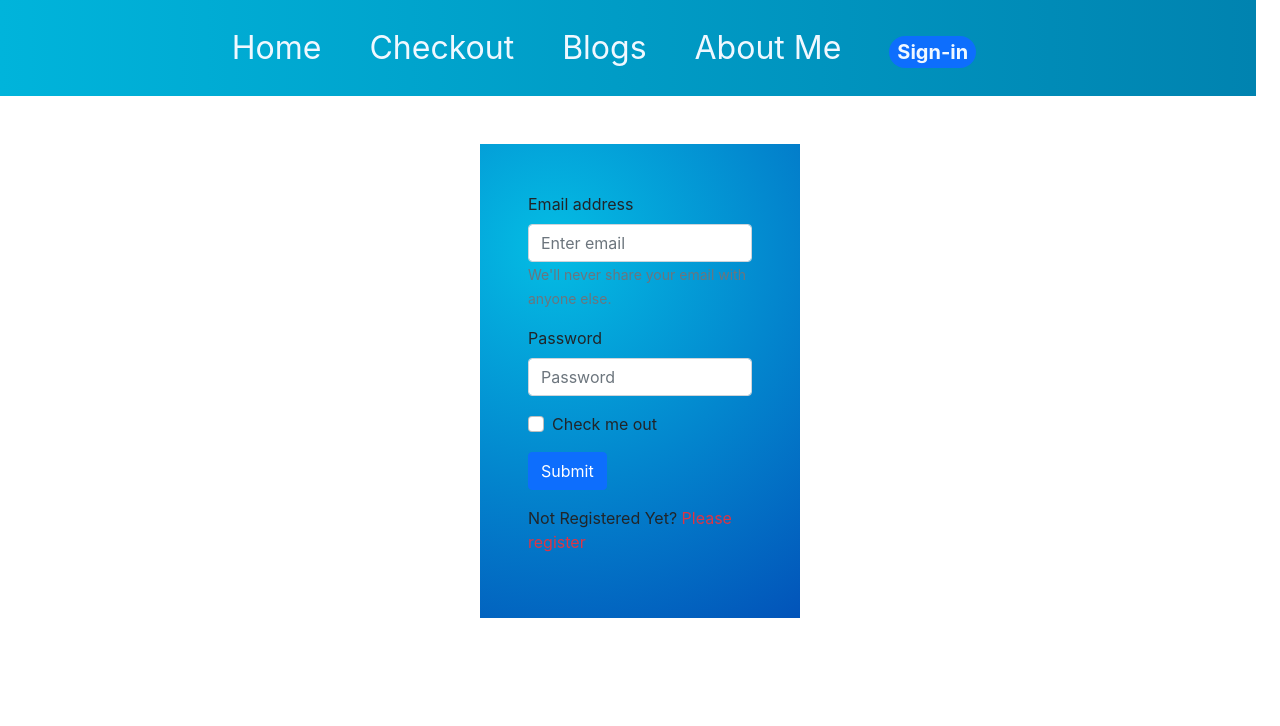
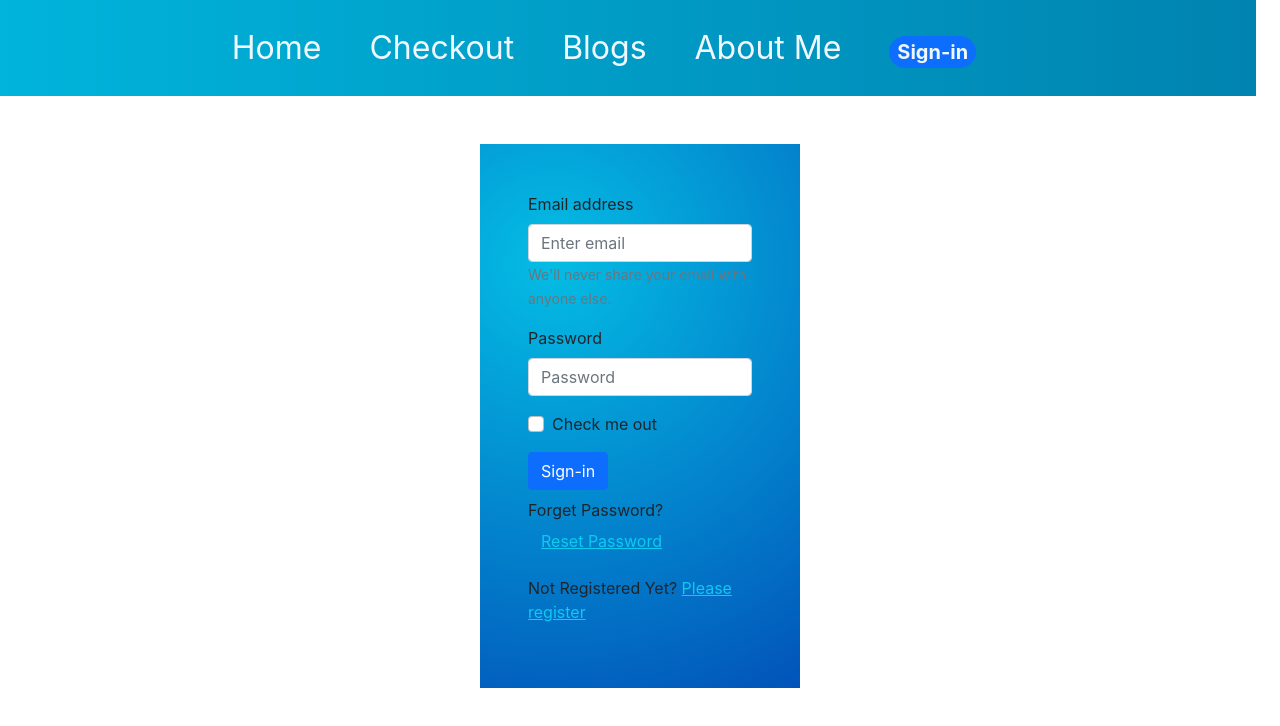
Before and after one commit to RohanSha05/-independent-service-provider, a React (Create React App) app: page /signin in a window 1280 px wide. Shown: the top 726 px of the page. Built offline with nearby package versions, Linux system fonts and the light colour scheme; no server answers; the HTML template or start-up script is replaced by a standard one.

Commit message:
pass-reset-added

```diff
--- /dev/null
+++ b/src/components/Loading/Loading.js
@@ -0,0 +1,13 @@
+import React from 'react';
+import { Spinner } from 'react-bootstrap';
+
+const Loading = () => {
+    return (
+        <div style={{ height: '400px' }} className='w-100 d-flex justify-content-center align-content-center'>
+            <Spinner animation="border" variant="primary" />
+
+        </div>
+    );
+};
+
+export default Loading;
--- a/src/components/Register/Register.js
+++ b/src/components/Register/Register.js
@@ -14,7 +14,7 @@ const Register = () => {
         user,
         loading,
         error,
-    ] = useCreateUserWithEmailAndPassword(auth);
+    ] = useCreateUserWithEmailAndPassword(auth, { sendEmailVerification: true });
 
     const navigate = useNavigate();
     const navigateSignin = () => {
--- a/src/components/RequireAuth/RequireAuth.js
+++ b/src/components/RequireAuth/RequireAuth.js
@@ -2,10 +2,14 @@ import React from 'react';
 import { useAuthState } from 'react-firebase-hooks/auth';
 import { Navigate, useLocation } from 'react-router-dom';
 import auth from '../../firebase.init';
+import Loading from '../Loading/Loading';
 
 const RequireAuth = ({ children }) => {
-    const [user] = useAuthState(auth);
+    const [user, loading] = useAuthState(auth);
     const location = useLocation()
+    if (loading) {
+        return <Loading></Loading>
+    }
     if (!user) {
         return <Navigate to='/signin' state={{ from: location }} replace></Navigate>
     }
--- a/src/components/Signin/Signin.js
+++ b/src/components/Signin/Signin.js
@@ -1,6 +1,6 @@
 import React, { useRef } from 'react';
 import { Form, Button } from 'react-bootstrap';
-import { useSignInWithEmailAndPassword } from 'react-firebase-hooks/auth';
+import { useSendPasswordResetEmail, useSignInWithEmailAndPassword } from 'react-firebase-hooks/auth';
 import { Link, useLocation, useNavigate } from 'react-router-dom';
 import auth from '../../firebase.init';
 import '../Signin/Signin.css'
@@ -21,6 +21,8 @@ const Signin = () => {
         error,
     ] = useSignInWithEmailAndPassword(auth);
 
+    const [sendPasswordResetEmail, sending] = useSendPasswordResetEmail(auth);
+
     if (user) {
         navigate(from, { replace: true });
     }
@@ -32,9 +34,17 @@ const Signin = () => {
         signInWithEmailAndPassword(email, password);
     }
 
+
     const navigateRegister = event => {
         navigate('/register')
     }
+
+    const handlePasswordReset = async () => {
+        const email = emailRef.current.value;
+        await sendPasswordResetEmail(email);
+        alert('Sent email');
+    }
+
     return (
         <div className='d-flex justify-content-center'>
             <Form onSubmit={handleSubmit} className='w-25 mt-5 p-5 form-body'>
@@ -54,10 +64,14 @@ const Signin = () => {
                     <Form.Check type="checkbox" label="Check me out" />
                 </Form.Group>
                 <Button variant="primary" type="submit">
-                    Submit
+                    Sign-in
                 </Button>
+                <div className='mt-2'>
+                    <span>Forget Password?</span>
+                    <Button onClick={handlePasswordReset} variant='link' className=' text-info'>Reset Password</Button>
+                </div>
                 <p className='mt-3'>Not Registered Yet? <Link
-                    to='/register' className='text-danger pe-auto text-decoration-none' onClick={navigateRegister}>Please register</Link></p>
+                    to='/register' className='text-info pe-auto' onClick={navigateRegister}>Please register</Link></p>
             </Form>
 
         </div>
```
